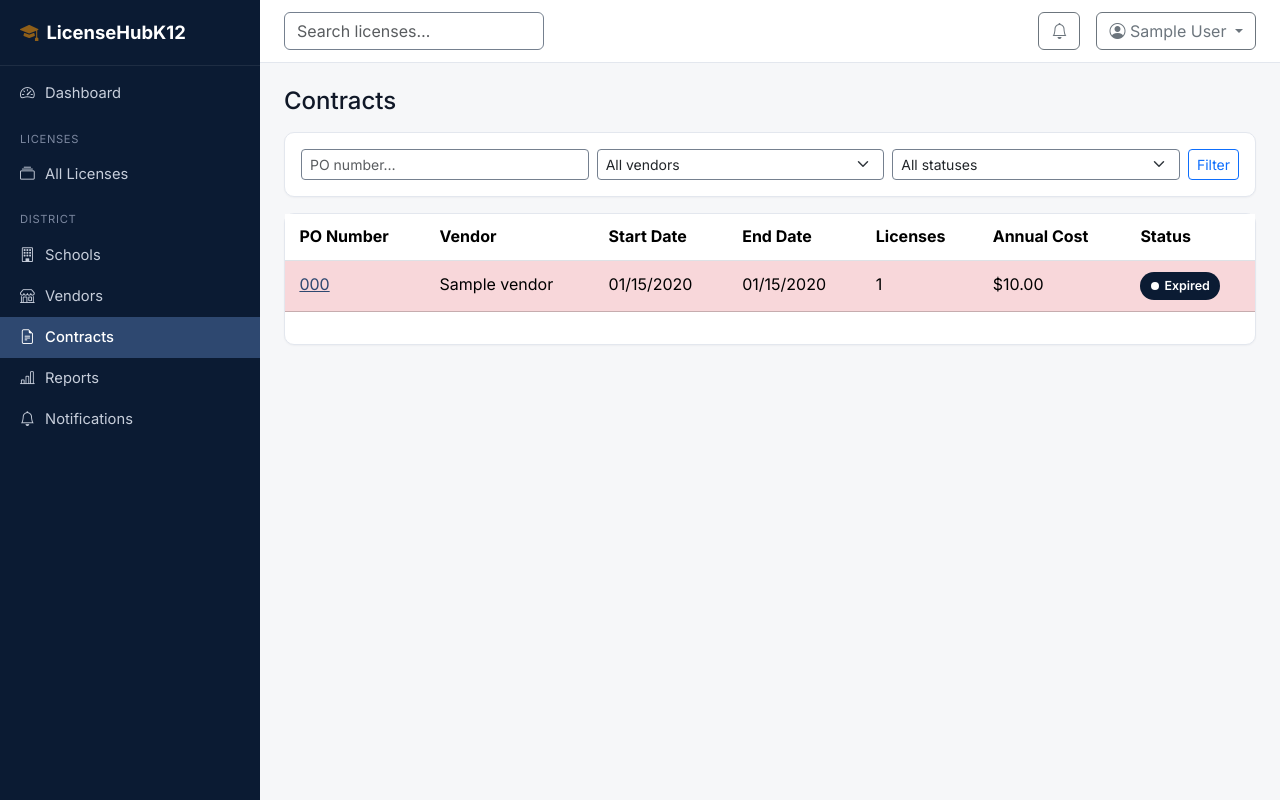
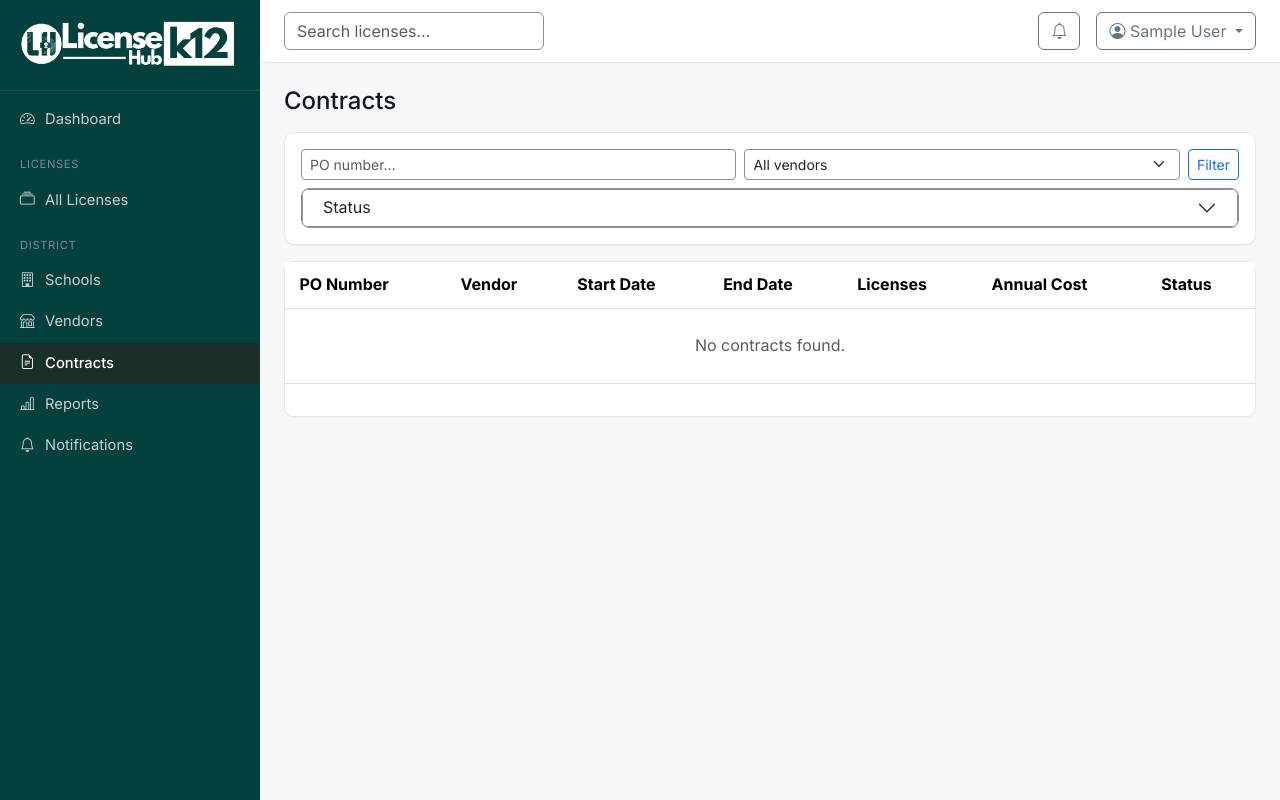
Before and after one commit to victorhugo81/licensehubk12_dev, a Flask app: page /contracts in a window 1280 px wide. Run offline with Flask 3, Linux system fonts and the light colour scheme; a user stored in the database is signed in; tables that the repository leaves empty hold one stand-in row (values such as "Sample post").

Commit message:
update logo and theme

```diff
--- a/app/routes/contracts.py
+++ b/app/routes/contracts.py
@@ -2,6 +2,7 @@
 
 from flask import Blueprint, abort, flash, redirect, render_template, request, url_for
 from flask_login import login_required
+from sqlalchemy import and_, false, or_
 
 from app.extensions import db
 from app.forms import ContractForm
@@ -20,6 +21,7 @@
 contracts_bp = Blueprint("contracts", __name__)
 
 PER_PAGE = 20
+ALL_STATUSES = [STATUS_ACTIVE, STATUS_UPCOMING, STATUS_WARNING, STATUS_CRITICAL, STATUS_EXPIRED]
 
 
 @contracts_bp.route("/contracts")
@@ -37,29 +39,36 @@
 
     thresholds = get_thresholds()
 
-    status = request.args.get("status", "").strip()
-    if status:
+    status_filtered = "status_filtered" in request.args
+    if status_filtered:
+        selected_statuses = request.args.getlist("status")
+    else:
+        selected_statuses = [s for s in ALL_STATUSES if s != STATUS_EXPIRED]
+
+    if set(selected_statuses) != set(ALL_STATUSES):
         today = date.today()
         critical_cutoff = today + timedelta(days=thresholds["critical_days"])
         warning_cutoff = today + timedelta(days=thresholds["warning_days"])
         upcoming_cutoff = today + timedelta(days=thresholds["upcoming_days"])
-        if status == STATUS_EXPIRED:
-            query = query.filter(Contract.end_date < today)
-        elif status == STATUS_CRITICAL:
-            query = query.filter(Contract.end_date >= today, Contract.end_date <= critical_cutoff)
-        elif status == STATUS_WARNING:
-            query = query.filter(Contract.end_date > critical_cutoff, Contract.end_date <= warning_cutoff)
-        elif status == STATUS_UPCOMING:
-            query = query.filter(Contract.end_date > warning_cutoff, Contract.end_date <= upcoming_cutoff)
-        elif status == STATUS_ACTIVE:
-            query = query.filter(Contract.end_date > upcoming_cutoff)
+        conditions = []
+        if STATUS_EXPIRED in selected_statuses:
+            conditions.append(Contract.end_date < today)
+        if STATUS_CRITICAL in selected_statuses:
+            conditions.append(and_(Contract.end_date >= today, Contract.end_date <= critical_cutoff))
+        if STATUS_WARNING in selected_statuses:
+            conditions.append(and_(Contract.end_date > critical_cutoff, Contract.end_date <= warning_cutoff))
+        if STATUS_UPCOMING in selected_statuses:
+            conditions.append(and_(Contract.end_date > warning_cutoff, Contract.end_date <= upcoming_cutoff))
+        if STATUS_ACTIVE in selected_statuses:
+            conditions.append(Contract.end_date > upcoming_cutoff)
+        query = query.filter(or_(*conditions) if conditions else false())
 
     page = request.args.get("page", 1, type=int)
     pagination = query.order_by(Contract.end_date).paginate(page=page, per_page=PER_PAGE, error_out=False)
     return render_template(
         "contracts/list.html", pagination=pagination, contracts=pagination.items,
         vendors=Vendor.query.order_by(Vendor.name).all(),
-        statuses=[STATUS_ACTIVE, STATUS_UPCOMING, STATUS_WARNING, STATUS_CRITICAL, STATUS_EXPIRED],
+        statuses=ALL_STATUSES, selected_statuses=selected_statuses,
         thresholds=thresholds,
         compute_expiration_status=compute_expiration_status,
     )
--- a/app/routes/licenses.py
+++ b/app/routes/licenses.py
@@ -2,6 +2,7 @@
 
 from flask import Blueprint, abort, flash, redirect, render_template, request, url_for
 from flask_login import current_user, login_required
+from sqlalchemy import and_, false, or_
 
 from app.extensions import db
 from app.forms import AllocationForm, CategoryForm, LicenseForm
@@ -17,6 +18,7 @@
 licenses_bp = Blueprint("licenses", __name__)
 
 PER_PAGE = 20
+ALL_STATUSES = [STATUS_ACTIVE, STATUS_UPCOMING, STATUS_WARNING, STATUS_CRITICAL, STATUS_EXPIRED]
 
 
 def _license_form_data(lic):
@@ -50,23 +52,30 @@
 
     thresholds = get_thresholds()
 
-    status = request.args.get("status", "").strip()
-    if status:
+    status_filtered = "status_filtered" in request.args
+    if status_filtered:
+        selected_statuses = request.args.getlist("status")
+    else:
+        selected_statuses = [s for s in ALL_STATUSES if s != STATUS_EXPIRED]
+
+    if set(selected_statuses) != set(ALL_STATUSES):
         query = query.join(License.contract)
         today = date.today()
         critical_cutoff = today + timedelta(days=thresholds["critical_days"])
         warning_cutoff = today + timedelta(days=thresholds["warning_days"])
         upcoming_cutoff = today + timedelta(days=thresholds["upcoming_days"])
-        if status == STATUS_EXPIRED:
-            query = query.filter(Contract.end_date < today)
-        elif status == STATUS_CRITICAL:
-            query = query.filter(Contract.end_date >= today, Contract.end_date <= critical_cutoff)
-        elif status == STATUS_WARNING:
-            query = query.filter(Contract.end_date > critical_cutoff, Contract.end_date <= warning_cutoff)
-        elif status == STATUS_UPCOMING:
-            query = query.filter(Contract.end_date > warning_cutoff, Contract.end_date <= upcoming_cutoff)
-        elif status == STATUS_ACTIVE:
-            query = query.filter(Contract.end_date > upcoming_cutoff)
+        conditions = []
+        if STATUS_EXPIRED in selected_statuses:
+            conditions.append(Contract.end_date < today)
+        if STATUS_CRITICAL in selected_statuses:
+            conditions.append(and_(Contract.end_date >= today, Contract.end_date <= critical_cutoff))
+        if STATUS_WARNING in selected_statuses:
+            conditions.append(and_(Contract.end_date > critical_cutoff, Contract.end_date <= warning_cutoff))
+        if STATUS_UPCOMING in selected_statuses:
+            conditions.append(and_(Contract.end_date > warning_cutoff, Contract.end_date <= upcoming_cutoff))
+        if STATUS_ACTIVE in selected_statuses:
+            conditions.append(Contract.end_date > upcoming_cutoff)
+        query = query.filter(or_(*conditions) if conditions else false())
 
     page = request.args.get("page", 1, type=int)
     pagination = query.order_by(License.name).paginate(page=page, per_page=PER_PAGE, error_out=False)
@@ -78,7 +87,8 @@
         vendors=Vendor.query.order_by(Vendor.name).all(),
         categories=Category.query.order_by(Category.name).all(),
         contracts=Contract.query.order_by(Contract.po_number).all(),
-        statuses=[STATUS_ACTIVE, STATUS_UPCOMING, STATUS_WARNING, STATUS_CRITICAL, STATUS_EXPIRED],
+        statuses=ALL_STATUSES,
+        selected_statuses=selected_statuses,
         thresholds=thresholds,
         compute_expiration_status=compute_expiration_status,
     )
--- a/app/static/css/style.css
+++ b/app/static/css/style.css
@@ -4,11 +4,11 @@
 
 :root,
 [data-bs-theme=light] {
-  --bs-main-color-primary:   #13284A;
-  --bs-main-color-secondary: #2E4870;
+  --bs-main-color-primary:   #04403D;
+  --bs-main-color-secondary: #1A2E2B;
   --bs-warning:              #8F5F19;
 
-  --color-primary-dark:      #0B1B33;
+  --color-primary-dark:      #04403D;
   --color-accent:            #8F5F19;
   --color-accent-hover:      #754C14;
   --color-surface:           #ffffff;
@@ -17,7 +17,7 @@
   --color-text:              #101828;
   --color-text-muted:        #5B6472;
   --color-text-subtle:       #98A2B3;
-  --input-color-border:      #75808F;
+  --input-color-border:      #8e8f8f;
   --input-color-background:  #ffffff;
 
   --status-critical:    #b91c1c;  --status-critical-bg: #fee2e2;
@@ -95,12 +95,17 @@
 .sidebar-brand {
   font-weight: 700;
   font-size: 1.15rem;
-  color: #fff;
   padding: 1.1rem 1.25rem;
   display: flex;
   align-items: center;
+  justify-content: center;
   gap: 0.5rem;
   border-bottom: 1px solid rgba(255,255,255,0.08);
+}
+.sidebar-brand-logo {
+  max-width: 100%;
+  width: 100%;
+  height: auto;
 }
 .sidebar-brand .bi { color: var(--color-accent); }
 .sidebar .nav-link {
@@ -348,8 +353,12 @@
   text-align: center;
   border-top: 4px solid var(--color-accent);
 }
-.login-brand-panel .bi { font-size: 3rem; color: var(--color-accent); }
-.login-brand-panel h1 { font-weight: 700; font-size: 1.5rem; color: #fff; margin: 1rem 0 0.4rem; letter-spacing: -0.01em; }
+.login-brand-logo {
+  max-width: 380px;
+  width: 100%;
+  height: auto;
+  margin-bottom: 1rem;
+}
 .login-subtitle { font-size: 0.9375rem; color: rgba(255,255,255,0.7); margin: 0; }
 
 .login-form-panel {
@@ -403,3 +412,6 @@
   border: 1.5px solid var(--color-primary-dark);
 }
 .login-btn:hover { background: var(--color-primary-dark); color: #fff; }
+
+.accordion { border: .4px solid var(--input-color-border);  border-radius: var(--radius-md); overflow: hidden; }
+.accordion .accordion-item { border: .4px solid var(--input-color-border); }
--- a/app/templates/base.html
+++ b/app/templates/base.html
@@ -5,6 +5,7 @@
   <meta name="viewport" content="width=device-width, initial-scale=1.0">
   <meta name="csrf-token" content="{{ csrf_token() }}">
   <title>{% block title %}LicenseHubK12{% endblock %}</title>
+  <link rel="icon" type="image/png" href="{{ url_for('static', filename='img/licensehub-favicon.png') }}">
   <link rel="stylesheet" href="https://cdn.jsdelivr.net/npm/bootstrap@5.3.3/dist/css/bootstrap.min.css">
   <link rel="stylesheet" href="https://cdn.jsdelivr.net/npm/bootstrap-icons@1.11.3/font/bootstrap-icons.css">
   <link rel="stylesheet" href="{{ url_for('static', filename='css/style.css') }}">
@@ -16,7 +17,7 @@
   <div class="sidebar-backdrop" id="sidebarBackdrop"></div>
   <aside class="sidebar" id="appSidebar" aria-label="Primary navigation">
     <div class="sidebar-brand">
-      <i class="bi bi-mortarboard-fill"></i> LicenseHubK12
+      <img src="{{ url_for('static', filename='img/licensehubk12_dark.png') }}" alt="LicenseHubK12" class="sidebar-brand-logo">
     </div>
     <nav aria-label="Main menu">
       <ul class="nav flex-column py-2">
--- a/app/templates/base_bare.html
+++ b/app/templates/base_bare.html
@@ -4,6 +4,7 @@
   <meta charset="UTF-8">
   <meta name="viewport" content="width=device-width, initial-scale=1.0">
   <title>{% block title %}LicenseHubK12{% endblock %}</title>
+  <link rel="icon" type="image/png" href="{{ url_for('static', filename='img/licensehub-favicon.png') }}">
   <link rel="stylesheet" href="https://cdn.jsdelivr.net/npm/bootstrap@5.3.3/dist/css/bootstrap.min.css">
   <link rel="stylesheet" href="https://cdn.jsdelivr.net/npm/bootstrap-icons@1.11.3/font/bootstrap-icons.css">
   <link rel="stylesheet" href="{{ url_for('static', filename='css/style.css') }}">
--- a/app/templates/contracts/list.html
+++ b/app/templates/contracts/list.html
@@ -21,13 +21,32 @@
         {% for v in vendors %}<option value="{{ v.id }}" {{ 'selected' if (request.args.get('vendor_id') | int(0)) == v.id }}>{{ v.name }}</option>{% endfor %}
       </select>
     </div>
-    <div class="col-md">
-      <select name="status" class="form-select form-select-sm">
-        <option value="">All statuses</option>
-        {% for s in statuses %}<option value="{{ s }}" {{ 'selected' if request.args.get('status') == s }}>{{ status_label(s) }}</option>{% endfor %}
-      </select>
+    <div class="col-md-auto"><button class="btn btn-sm btn-outline-primary" type="submit">Filter</button></div>
+    <div class="col-12">
+      <div class="accordion" id="statusAccordion">
+        <div class="accordion-item">
+          <h2 class="accordion-header">
+            <button class="accordion-button collapsed py-2" type="button" data-bs-toggle="collapse" data-bs-target="#statusCollapse" aria-expanded="false" aria-controls="statusCollapse">
+              Status
+            </button>
+          </h2>
+          <div id="statusCollapse" class="accordion-collapse collapse">
+            <div class="accordion-body py-2">
+              <div class="d-flex flex-wrap gap-3">
+                {% for s in statuses %}
+                <div class="form-check">
+                  <input type="checkbox" class="form-check-input" name="status" value="{{ s }}" id="status_{{ s }}"
+                    {{ 'checked' if s in selected_statuses }} onchange="this.form.submit()">
+                  <label class="form-check-label small" for="status_{{ s }}">{{ status_label(s) }}</label>
+                </div>
+                {% endfor %}
+              </div>
+            </div>
+          </div>
+        </div>
+      </div>
+      <input type="hidden" name="status_filtered" value="1">
     </div>
-    <div class="col-md-auto"><button class="btn btn-sm btn-outline-primary" type="submit">Filter</button></div>
   </form>
 </div></div>
 
--- a/app/templates/licenses/categories.html
+++ b/app/templates/licenses/categories.html
@@ -20,7 +20,7 @@
     <div class="card">
       <div class="table-responsive">
         <table class="table table-hover mb-0">
-          <thead><tr><th>Category</th><th># Licenses</th><th></th></tr></thead>
+          <thead><tr><th>Category</th><th># Licenses</th><th class="text-end">Action</th></tr></thead>
           <tbody>
             {% for c in categories %}
             <tr>
--- a/app/templates/login.html
+++ b/app/templates/login.html
@@ -4,6 +4,7 @@
   <meta charset="UTF-8">
   <meta name="viewport" content="width=device-width, initial-scale=1.0">
   <title>Sign in - LicenseHubK12</title>
+  <link rel="icon" type="image/png" href="{{ url_for('static', filename='img/licensehub-favicon.png') }}">
   <link rel="stylesheet" href="https://cdn.jsdelivr.net/npm/bootstrap@5.3.3/dist/css/bootstrap.min.css">
   <link rel="stylesheet" href="https://cdn.jsdelivr.net/npm/bootstrap-icons@1.11.3/font/bootstrap-icons.css">
   <link rel="stylesheet" href="{{ url_for('static', filename='css/style.css') }}">
@@ -14,8 +15,7 @@
   <div class="login-panel-wrap">
 
     <div class="login-brand-panel">
-      <i class="bi bi-mortarboard-fill" aria-hidden="true"></i>
-      <h1>LicenseHubK12</h1>
+      <img src="{{ url_for('static', filename='img/licensehubk12_dark.png') }}" alt="LicenseHubK12" class="login-brand-logo">
       <p class="login-subtitle">K-12 software license management</p>
     </div>
 
```
Also changed, not shown: app/templates/licenses/list.html (+27 -8 lines), app/static/img/licensehub-favicon.png (added), app/static/img/licensehubk12 - White Logo.png (added), app/static/img/licensehubk12_dark.png (added).
